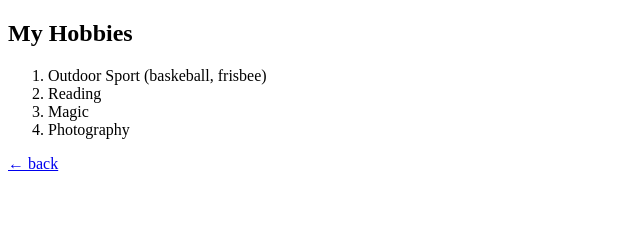
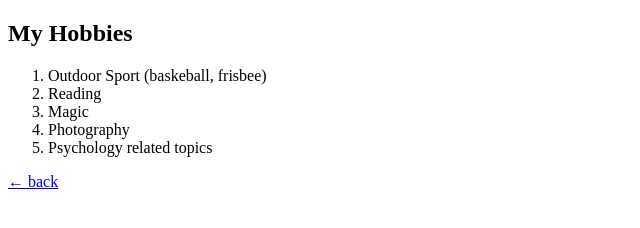
Before and after one commit to kchongee/my-resume, a plain HTML site: page hobbies.html in a window 1280 px wide. Shown: the whole page, without its empty margins (0-640 px from the left). Drawn offline with Linux system fonts and the light colour scheme.

Commit message:
Add files via upload

```diff
--- a/hobbies.html
+++ b/hobbies.html
@@ -13,6 +13,7 @@
             <li>Reading</li>
             <li>Magic</li>
             <li>Photography</li>
+            <li>Psychology related topics</li>
         </ol>
     </main>
     <footer>
```
